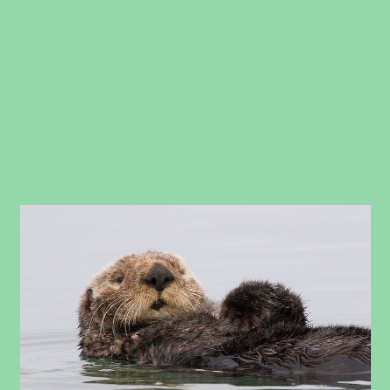
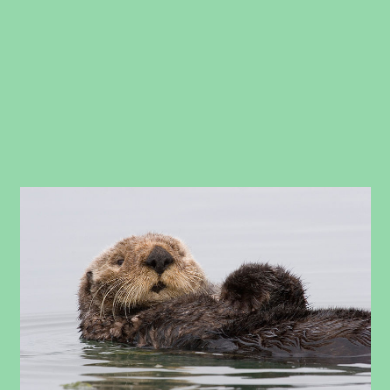
Before and after one commit to parbro3/ottergram, a plain HTML site: page index.html in a window 390 px wide. Shown: the part 80-470 px from the top of the page. Drawn offline with nearby package versions, Linux system fonts and the light colour scheme.

Commit message:
change for mobile landscape orientation

```diff
--- a/stylesheets/styles.css
+++ b/stylesheets/styles.css
@@ -88,6 +88,9 @@ a {
   display: flex;
   justify-content: center;
   align-items: center;
+
+  /*added*/
+  padding-bottom: 9%;
 }
 
 .detail-image-frame {
@@ -109,7 +112,7 @@ a {
   font-size: 40px;
 }
 
-@media all and (min-width: 768px) {
+@media screen and (orientation: landscape) {
   /* Styles will go here */
   .main-content {
     flex-direction: row;
```
